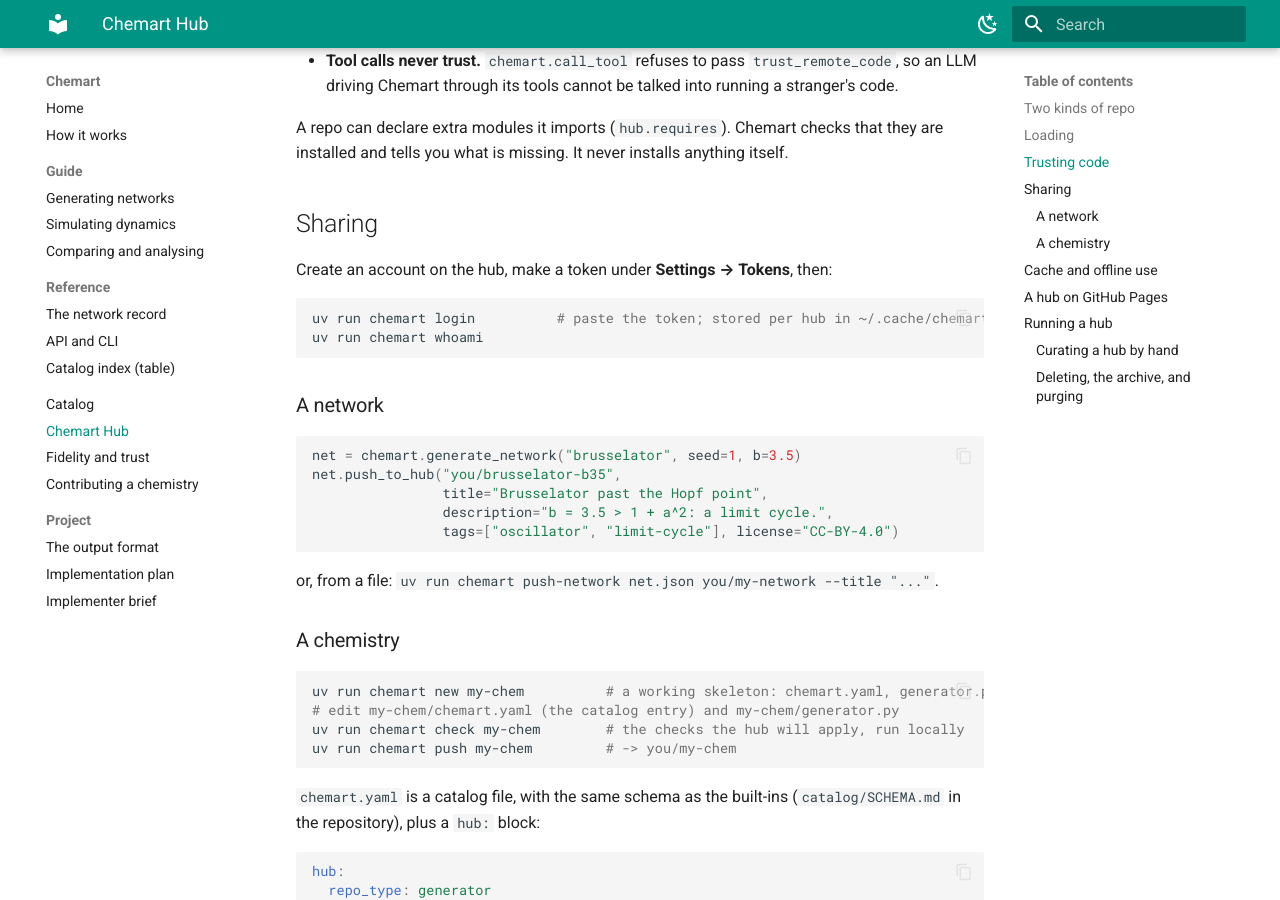
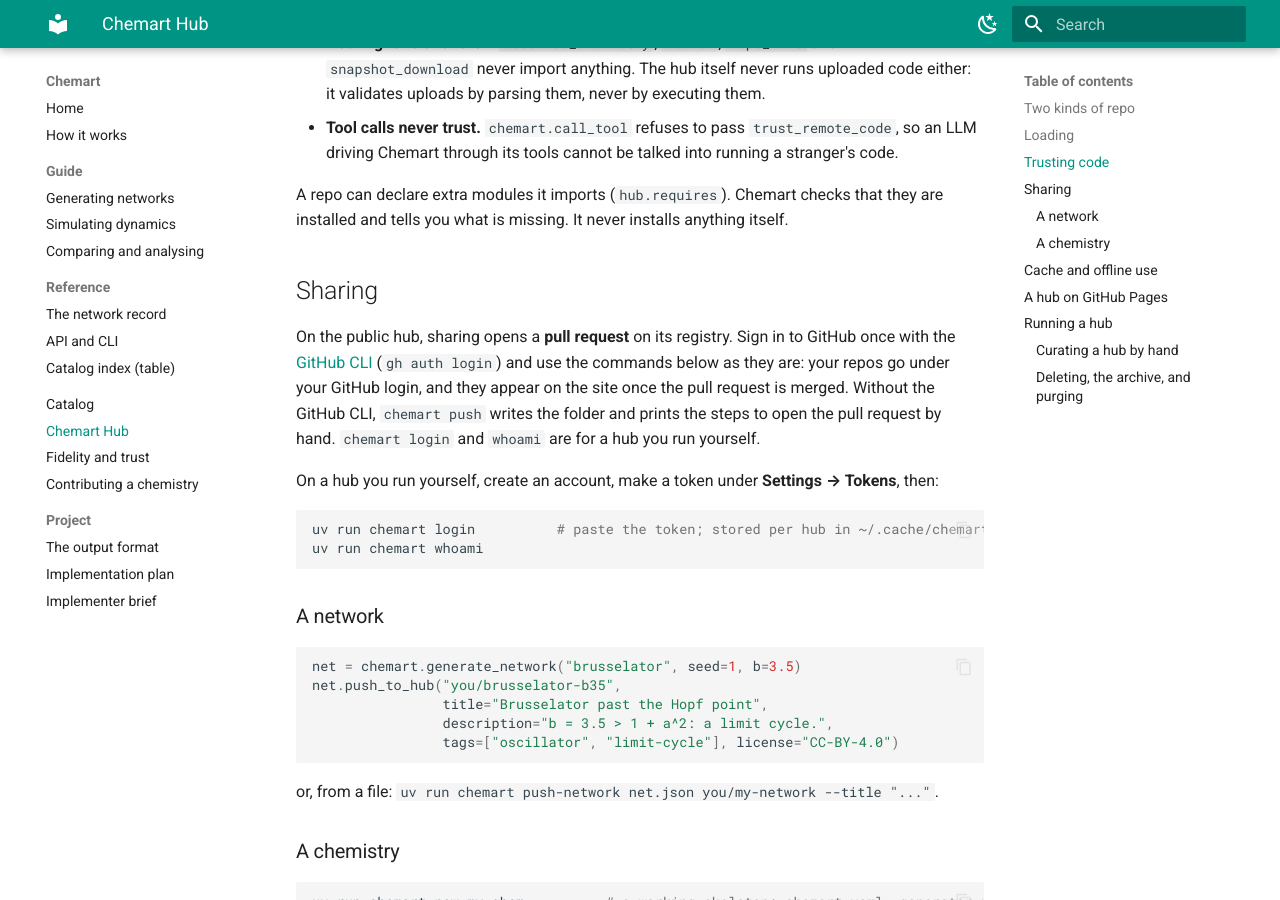
Before and after one commit to MarcoTuc/Chemart, an MkDocs documentation site: the page built from docs/hub.md, in a window 1280 px wide and 900 px high, scrolled down 1908 px. Built offline with MkDocs 1.6.1 and Material for MkDocs 9.7.7, drawn with Linux system fonts in a browser that asks for light colours; some of the changed text lies outside the part shown.

Commit message:
Make the public hub on GitHub Pages the client's default
chemart now talks to https://marcotuc.github.io/chemart-hub (built from the
MarcoTuc/chemart-hub registry) unless CHEMART_HUB_URL says otherwise. The
docs say how sharing works there (a pull request, via the GitHub CLI) and
when login applies (a hub you run yourself); the official-shelf example no
longer uses an archived chemistry.

Co-Authored-By: Claude Opus 5 <noreply@anthropic.com>

````diff
--- a/docs/hub.md
+++ b/docs/hub.md
@@ -30,8 +30,12 @@ namespace is a user or an organisation.
 
 The official `chemart/` organisation holds the book chemistries. Those repos
 are **built-in backed**: they contain the catalog entry but no code, because
-the generator ships with the library. Loading `chemart/tierra` runs your
-installed `tierra` generator and needs no trust flag.
+the generator ships with the library. Loading `chemart/gamma` runs your
+installed `gamma` generator and needs no trust flag.
+
+The public hub is <https://marcotuc.github.io/chemart-hub/>, built from the
+[MarcoTuc/chemart-hub](https://github.com/MarcoTuc/chemart-hub) registry; it
+is `chemart`'s default. See [A hub on GitHub Pages](#a-hub-on-github-pages).
 
 ## Loading
 
@@ -86,7 +90,16 @@ anything itself.
 
 ## Sharing
 
-Create an account on the hub, make a token under **Settings → Tokens**, then:
+On the public hub, sharing opens a **pull request** on its registry. Sign in
+to GitHub once with the [GitHub CLI](https://cli.github.com/) (`gh auth login`)
+and use the commands below as they are: your repos go under your GitHub login,
+and they appear on the site once the pull request is merged. Without the
+GitHub CLI, `chemart push` writes the folder and prints the steps to open the
+pull request by hand. `chemart login` and `whoami` are for a hub you run
+yourself.
+
+On a hub you run yourself, create an account, make a token under
+**Settings → Tokens**, then:
 
 ```bash
 uv run chemart login          # paste the token; stored per hub in ~/.cache/chemart/tokens.json
@@ -164,7 +177,7 @@ be reached, `main` falls back to the last commit you resolved, with a warning.
 
 | variable | meaning |
 |---|---|
-| `CHEMART_HUB_URL` | the hub to talk to (default `http://127.0.0.1:8000`, a local hub) |
+| `CHEMART_HUB_URL` | the hub to talk to (default `https://marcotuc.github.io/chemart-hub`, the public hub; `http://127.0.0.1:8000` for one you run with `chemart-hub serve`) |
 | `CHEMART_HOME` | cache and credentials (default `~/.cache/chemart`) |
 | `CHEMART_HUB_TOKEN` | a token, overriding the one saved by `chemart login` |
 | `CHEMART_HUB_OFFLINE=1` | never touch the network; use the cache only |
````
Also changed, not shown: 2 other files.
